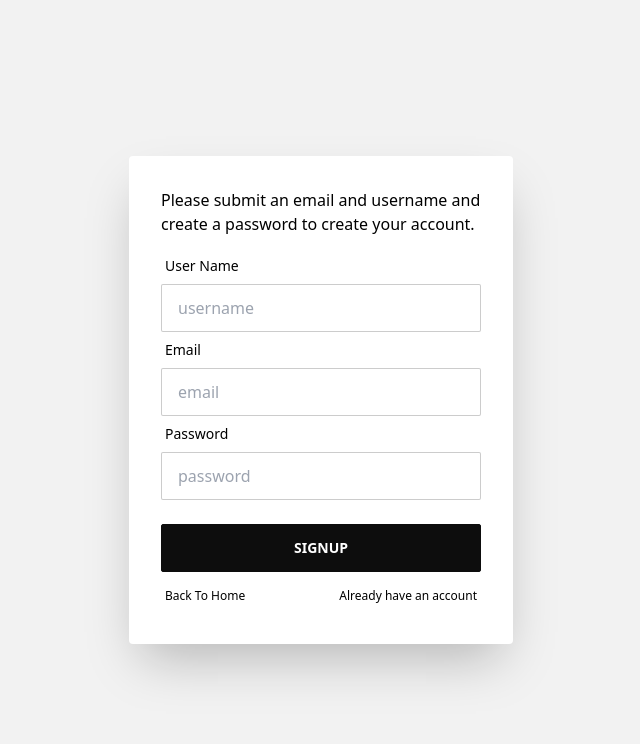
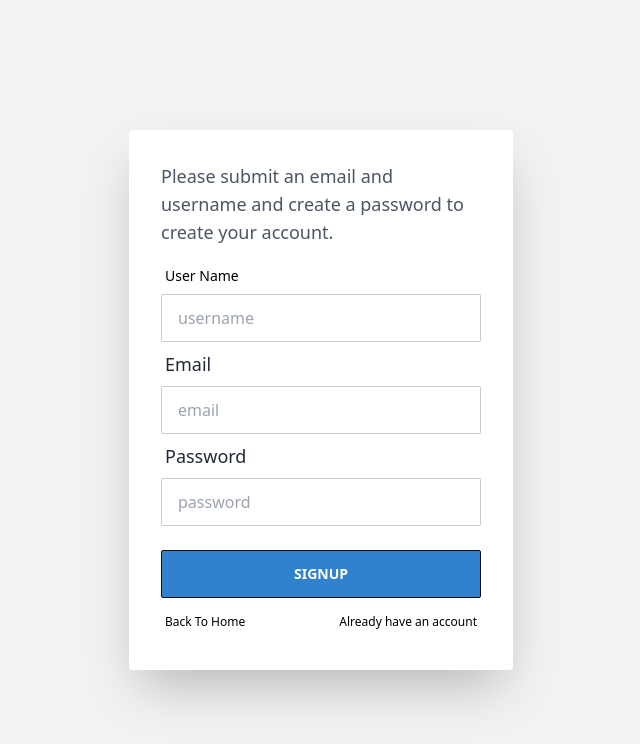
Before and after one commit to chykasib/book-catalog-clientSide, a React (Vite) app: page /signup in a window 1280 px wide. Shown: the top 744 px of the page, without its empty margins (319-959 px from the left). Built offline with nearby package versions, Linux system fonts and the light colour scheme.

Commit message:
added hover and shodow in the signin and signup page

```diff
--- a/src/components/AllBookSection.tsx
+++ b/src/components/AllBookSection.tsx
@@ -27,7 +27,10 @@ export default function AllBookSection() {
           ))}
       </div>
       <div className="grid justify-center w-full mb-6">
-        <Link to="/allbooks" className="text-center  btn-primary px-5 py-3">
+        <Link
+          to="/allbooks"
+          className="text-center hover:scale-105 transition-transform  btn-primary px-5 py-3"
+        >
           See More Books
         </Link>
       </div>
--- a/src/components/Form.tsx
+++ b/src/components/Form.tsx
@@ -35,12 +35,12 @@ export default function Form({ text, input }: Ifrom) {
   return (
     <div>
       <div className="hero min-h-screen bg-base-200">
-        <div className="card flex-shrink-0 w-full max-w-sm shadow-2xl bg-base-100">
+        <div className="card flex-shrink-0 w-full max-w-sm shadow-2xl bg-base-100 hover:shadow-xl">
           <div className="card-body">
             <form onSubmit={(e) => handleSignup(e)}>
               {input && (
                 <div className="form-control">
-                  <p>
+                  <p className="text-lg text-gray-600">
                     Please submit an email and username and create a password to
                     create your account.
                   </p>
@@ -57,7 +57,9 @@ export default function Form({ text, input }: Ifrom) {
               )}
               <div className="form-control">
                 <label className="label">
-                  <span className="label-text">Email</span>
+                  <span className="label-text text-lg text-gray-800">
+                    Email
+                  </span>
                 </label>
                 <input
                   name="email"
@@ -68,17 +70,24 @@ export default function Form({ text, input }: Ifrom) {
               </div>
               <div className="form-control">
                 <label className="label">
-                  <span className="label-text">Password</span>
+                  <span className="label-text text-lg text-gray-800">
+                    Password
+                  </span>
                 </label>
                 <input
-                  type="text"
+                  type="password" // Change input type to password for password fields
                   name="password"
                   placeholder="password"
                   className="input input-bordered"
                 />
               </div>
               <div className="form-control mt-6">
-                <button className="btn btn-primary">{text}</button>
+                <button
+                  className="btn btn-primary hover:scale-105 transition-transform"
+                  style={{ backgroundColor: "#3182CE" }} // Change button color
+                >
+                  {text}
+                </button>
               </div>
             </form>
             <div className="flex justify-between">
--- a/src/components/HeroSection.tsx
+++ b/src/components/HeroSection.tsx
@@ -23,7 +23,7 @@ export default function HeroSection() {
               your fervor for reading.
             </p>
             <div className="card-actions justify-start">
-              <button className="btn btn-primary">
+              <button className="btn btn-primary hover:scale-105 transition-transform">
                 <Link to="/allbooks">All Books</Link>
               </button>
             </div>
```
